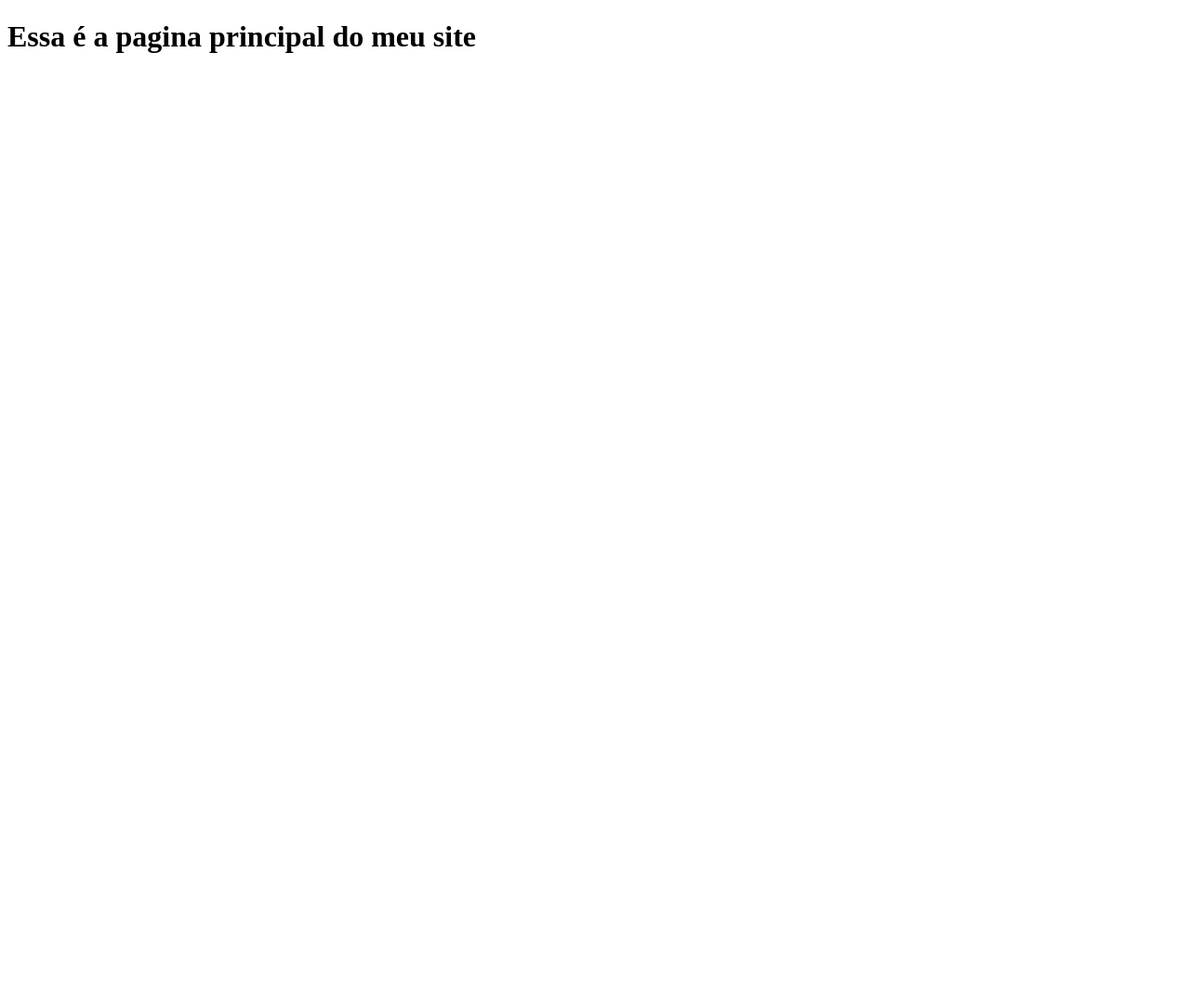
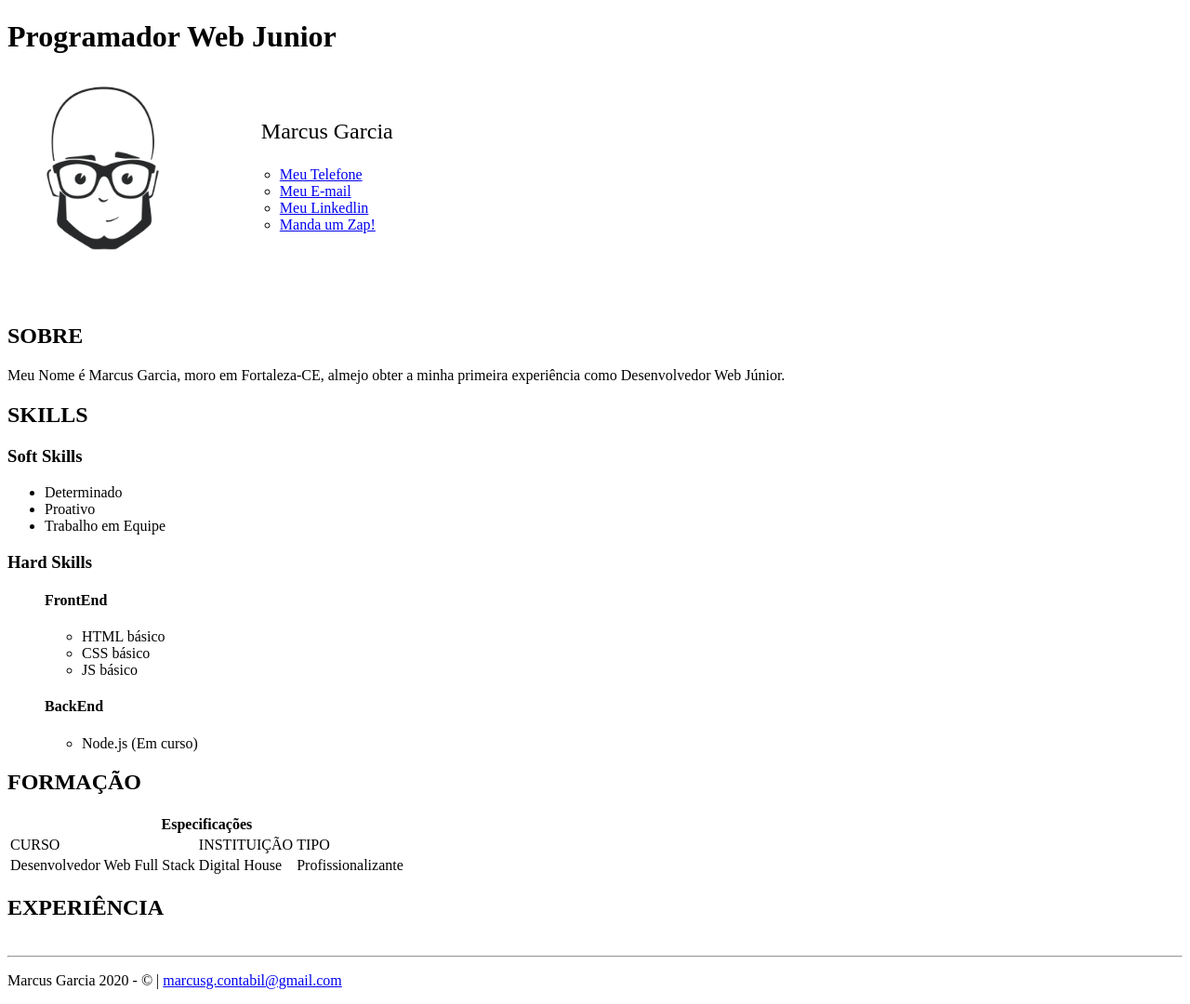
Before and after one commit to MarcusGarca/tn09-02-html-e-css, a plain HTML site: page index.html in a window 1280 px wide. Shown: the whole page at 93% size. Before the commit the page ends 800 px from the top, so only its background shows below. Drawn offline with Linux system fonts and the light colour scheme.

Commit message:
added 02-index

```diff
--- a/index.html
+++ b/index.html
@@ -1,11 +1,114 @@
 <!DOCTYPE html>
-<html lang="en">
+<html lang="pt">
+
 <head>
     <meta charset="UTF-8">
     <meta name="viewport" content="width=device-width, initial-scale=1.0">
+    <link rel="stylesheet" type="text/css" href="style.css">
+
     <title>Primeira Página Web</title>
 </head>
+
 <body>
-    <h1>Essa é a pagina principal do meu site</h1>
+    <header>
+
+        <h1 class="profissao">Programador Web Junior</h1>
+
+        <div class="intro">
+            <img src="avatar.png" alt="" width="200" height="200">
+        </div>
+        <div class="contato">
+            <ul type="circle">
+                <li type="none">
+                    <p class="eu">Marcus Garcia</p>
+                </li>
+                <li><a href="tel:++ 55 85 98822-1406" target="_blanck">Meu Telefone</a></li>
+                <li><a href="mailto:marcusg.contabil@gmail.com" target="_blanck">Meu E-mail</a></li>
+                <li><a href="https://www.linkedin.com/in/marcus-garcia-81b529140/" target="_blanck">Meu
+                        Linkedlin</a>
+                </li>
+                <li><a href="https://wa.me/+5585988221406?text=%E2%9D%A4%20Ol%C3%A1,%0D%0A%0D%0AAcessei%20o%20site%20agilmindset%20e%20gostaria%20de%20saber%20mais%20sobre%0D%0A"
+                        target="_blank" rel="noopener noreferrer">Manda um Zap!</a>
+                </li>
+            </ul>
+        </div>
+
+    </header>
+    <main>
+        <!--SOBRE-->
+        <section>
+            <h2>SOBRE</h2>
+            <p>Meu Nome é Marcus Garcia, moro em Fortaleza-CE, almejo obter a minha primeira experiência como
+                Desenvolvedor Web Júnior.</p>
+        </section>
+        <!--SKILLS-->
+        <section>
+            <h2>SKILLS</h2>
+            <h3>Soft Skills</h3>
+            <ul>
+                <li>Determinado</li>
+                <li>Proativo</li>
+                <li>Trabalho em Equipe</li>
+            </ul>
+            <h3>Hard Skills</h3>
+            <ul>
+                <h4>FrontEnd</h4>
+                <ul>
+                    <li>HTML básico</li>
+                    <li>CSS básico</li>
+                    <li>JS básico</li>
+                </ul>
+                <h4>BackEnd</h4>
+                <ul>
+                    <li>Node.js (Em curso)</li>
+                </ul>
+            </ul>
+        </section>
+        <!--FORMAÇÃO-->
+        <section>
+            <h2>FORMAÇÃO</h2>
+            <table>
+                <caption>
+                <tr>
+                    <th colspan="3">Especificações</th>
+
+                </tr>
+                <tr>
+                    <td>CURSO</td>
+                    <td>INSTITUIÇÃO</td>
+                    <td>TIPO</td>
+                </tr>
+                <tr>
+                    <td>Desenvolvedor Web Full Stack</td>
+                    <td>Digital House</td>
+                    <td>Profissionalizante</td>
+                </tr>
+
+                </caption>
+            </table>
+        </section>
+        <!--EXPERIÊNCIA-->
+        <section>
+            <h2>EXPERIÊNCIA</h2>
+            <table>
+                <tr>
+                    <td></td>
+                    <td></td>
+                    <td></td>
+                </tr>
+                <tr>
+                    <td></td>
+                    <td></td>
+                    <td></td>
+                </tr>
+
+            </table>
+        </section>
+    </main>
+    <hr>
 </body>
-</html>
+<footer>
+    <p>Marcus Garcia 2020 - &copy; | <a href="mailto:marcusg.contabil@gmail.com"
+            target="_blanck">marcusg.contabil@gmail.com</a></p>
+
+</footer>
--- /dev/null
+++ b/style.css
@@ -0,0 +1,12 @@
+.intro{
+    float: left;
+}
+.contato{
+    margin-top: 70px;
+    height: 200px;
+    margin-left: 20%;
+}
+.eu{
+    font-size: x-large;
+    margin-left: -20px;
+}
```
Also changed, not shown: avatar.png (added).
